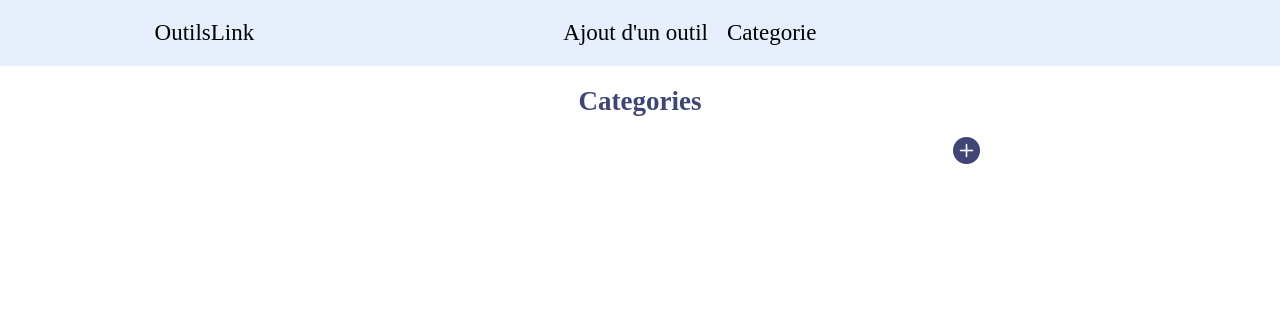
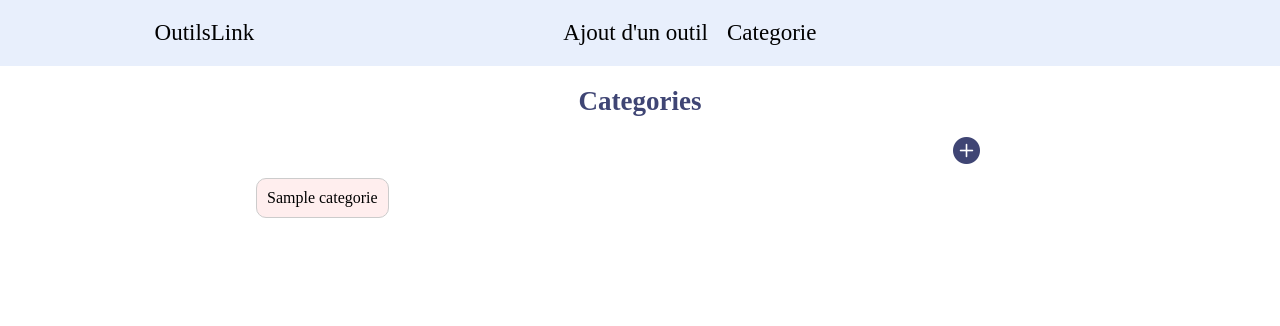
Before and after one commit to Tatiana-Juin/outilsLink, a PHP site: page /categorie.php in a window 1280 px wide. Shown: the top 326 px of the page. Run offline with PHP 8.4, Linux system fonts and the light colour scheme; tables that the repository leaves empty hold one stand-in row (values such as "Sample post").

Commit message:
J'ai continuer le style de la page catgorie avec l'afichage de toutes les categories

```diff
--- a/assets/css/style.css
+++ b/assets/css/style.css
@@ -114,6 +114,7 @@
     color:black;
 }
 
+/* BOUTON POUR LA CATEGORIE  */
 .affiche_categorie{
 
     margin-right: 15px;
@@ -150,3 +151,27 @@
     font-size: 27px;
     color: #3F4574;
 }
+
+/* DIV CONTENANT TOUTES LES CATEGORIES  */
+.div_all_categories{
+    display: flex;
+    /* border:1px solid blue; */
+    width: 60vw;
+   margin: auto;
+}
+
+/* POUR LE LIEN DES CATEGORIES  */
+.link_categorie{
+    /* display: flex; */
+    text-decoration: none;
+    color: black;
+    margin-right: 10px;
+    /* width:150px; */
+    padding: 10px;
+    border-radius:10px;
+    border-color:#ffeeee;
+    border: 1px solid #ccc;
+    background-color: #ffeeee;
+    margin-top: 10px;
+    /* text-align: center; */
+}
--- a/categorie.php
+++ b/categorie.php
@@ -3,17 +3,31 @@
     require_once("inc/function.inc.php");
     require_once("inc/header.inc.php");
 
+    // APPELLE DE LA FONCTION allCategorie() pour afficher toutes les categories
+    $allCategories = allCategorie();
+
 ?>
 
 <main class="container_categorie">
-
+    <!-- titre de la page  -->
     <h1 class="title_page">Categories</h1>
 
     <div class="div_icon_categorie">
-
+    <!-- bouton pour aller a ajouter une categorie  -->
         <a href="<?=RACINE_SITE."ajoutCategorie.php"?>" class="link_icon_categorie">
             <i class="bi bi-plus-circle-fill"></i>
         </a>
+
+    </div>
+
+    <!-- POUR AFFICHER TOUTES LES CATEGORIES  -->
+    <div class="div_all_categories">
+
+        <?php foreach($allCategories as $key => $allCategorie){ ?>
+
+            <a href="#" class="link_categorie"><?=$allCategorie["nom_categorie"]?></a>
+
+        <?php } ?>
 
     </div>
 
--- a/index.php
+++ b/index.php
@@ -38,7 +38,7 @@
 
 <main class="affiche_outil ">
         <!-- BOUCLE POUR AFFICHER TOUS LES OUTILS  -->
-    <h1 class="title-page">Afficher tous les outils </h1>
+    <h1 class="title_page">Afficher tous les outils </h1>
 
     <div class="card_container">
 
```
